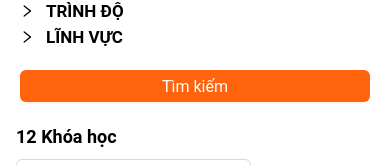
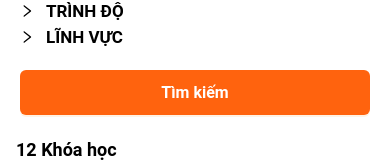
Before and after one commit to Dathvgl/react-bsmart-edu-vn, a React (Vite) app: page /course in a window 390 px wide. Shown: the part 565-730 px from the top of the page. Built offline with nearby package versions, Linux system fonts and the light colour scheme.

Commit message:
missing responsive

```diff
--- a/src/pages/course/courseDetail/CourseDetailPage.tsx
+++ b/src/pages/course/courseDetail/CourseDetailPage.tsx
@@ -49,12 +49,12 @@ export default function CourseDetailPage() {
           />
         </Flex>
       </section>
-      <div className="max-lg:mx-[10%] lg:mx-[2%]">
+      <div className="max-sm:mx-[5%] max-lg:mx-[10%] lg:mx-[2%]">
         <section className="pt-[100px] pb-[70px]">
           <Flex className="max-[992px]:flex-col-reverse" gap={24}>
             <div className="flex-1">
               <Flex
-                className="max-[992px]:flex-col"
+                className="max-[992px]:flex-col max-[992px]:justify-start max-[992px]:items-start"
                 justify="space-between"
                 align="center"
                 gap={8}
--- a/src/pages/course/courseList/components/CourseListPlace.tsx
+++ b/src/pages/course/courseList/components/CourseListPlace.tsx
@@ -98,13 +98,17 @@ export default function CourseList() {
           >
             <CourseCollapse />
             <Form.Item>
-              <Button className="w-full mt-5" type="primary" htmlType="submit">
+              <Button
+                className="w-full mt-5 p-3 h-fit font-bold"
+                type="primary"
+                htmlType="submit"
+              >
                 Tìm kiếm
               </Button>
             </Form.Item>
           </Form>
         </Col>
-        <Col className="mb-[50px]" md={12} lg={18}>
+        <Col className="md:mb-[50px]" md={12} lg={18}>
           <Space size="middle" className="w-full" direction="vertical">
             <Flex
               className="pr-[25px] max-sm:px-4 max-sm:flex-col max-sm:items-start"
```
